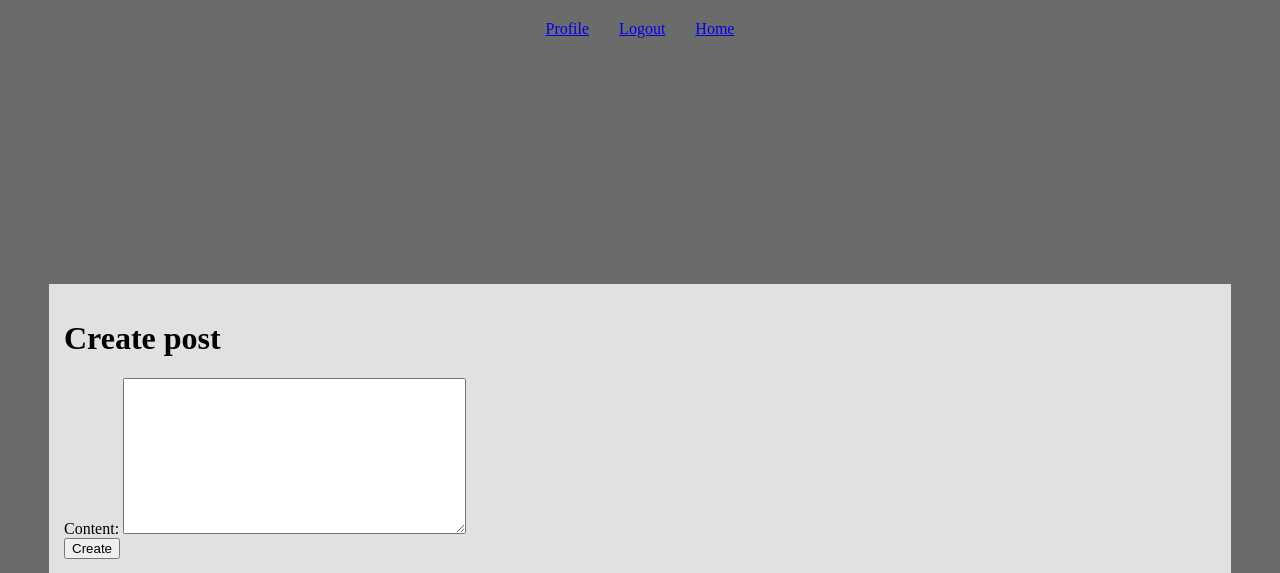
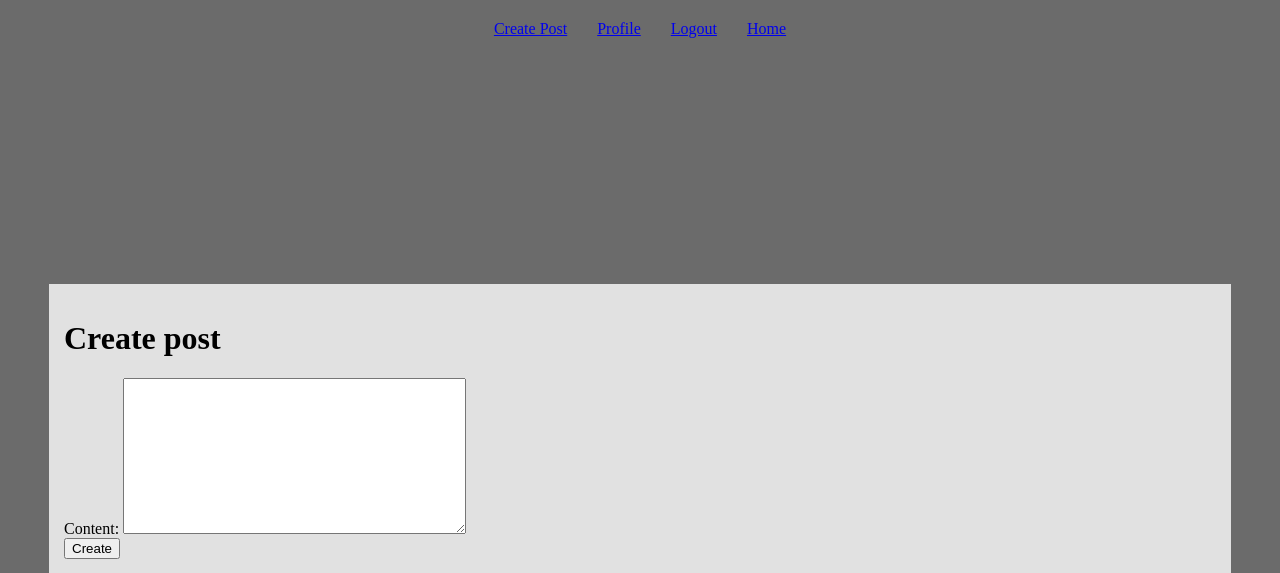
Before and after one commit to Przemek221/pjf_polej, a Django app: page /post/new/ in a window 1280 px wide. Shown: the top 573 px of the page. Run offline with Django 4.2, Linux system fonts and the light colour scheme; the visitor is signed in with stand-in values (Sample User, id 1).

Commit message:
post update view and post delete view

```diff
--- a/sampleApp/urls.py
+++ b/sampleApp/urls.py
@@ -20,6 +20,11 @@ urlpatterns = [
 
     path('post/new/', views.CreatePost.as_view(), name='post-create'),
 
+    # variable must be caled "pk" in this template
+    path('post-det/<int:pk>/update/', views.UpdatePost.as_view(), name='post-update'),
+
+    path('post-det/<int:pk>/delete/', views.PostDelete.as_view(), name='post-delete'),
+
 
     # path('login', views.loginPage.as_view(), name='login'),
     path('login', auth_views.LoginView.as_view(template_name="sampleApp/login.html"), name='login'),
--- a/sampleApp/views.py
+++ b/sampleApp/views.py
@@ -7,13 +7,13 @@ from django.http import HttpResponse
 #     return HttpResponse("Hello, world. You're at the polls index.")
 
 
-from django.views.generic import ListView, DetailView, CreateView
+from django.views.generic import ListView, DetailView, CreateView, UpdateView, DeleteView
 from .models import Something
 from .models import Post
 from django.contrib import messages
 from django.contrib.auth.decorators import login_required
 from .forms import RegisterUserForm, UpdateUserForm, UpdateProfileForm
-from django.contrib.auth.mixins import LoginRequiredMixin
+from django.contrib.auth.mixins import LoginRequiredMixin, UserPassesTestMixin
 
 
 # from django.contrib.auth.forms import UserCreationForm
@@ -77,6 +77,29 @@ class CreatePost(LoginRequiredMixin, CreateView):
         form.instance.creator = self.request.user
         return super().form_valid(form)
 
+
+class UpdatePost(LoginRequiredMixin, UserPassesTestMixin, UpdateView):
+    model = Post
+    fields = ['content']
+
+    def form_valid(self, form):
+        # assigning creator before validation
+        form.instance.creator = self.request.user
+        return super().form_valid(form)
+
+    def test_func(self):
+        post = self.get_object()
+        return self.request.user == post.creator
+
+
+class PostDelete(LoginRequiredMixin, UserPassesTestMixin, DeleteView):
+    model = Post
+    success_url = '/../home'
+
+    def test_func(self):
+        post = self.get_object()
+        return self.request.user == post.creator
+
 # def przyklkad(request):
 #     argument = {'klucz': "wartosc"}
 #     # return render(request, 'sampleApp/register.html', argument)
--- a/templates/sampleApp/base.html
+++ b/templates/sampleApp/base.html
@@ -29,6 +29,7 @@
 {% endif %}
 <div class="nav-bar">
     {% if user.is_authenticated %}
+        <a href="{% url 'post-create' %}">Create Post</a>
         <a href="{% url 'profile' %}">Profile</a>
         <a href="{% url 'logout' %}">Logout</a>
     {% else %}
```
Also changed, not shown: templates/sampleApp/post_confirm_delete.html (added, +25 -0 lines), templates/sampleApp/post_detail.html (+6 -1 lines).
